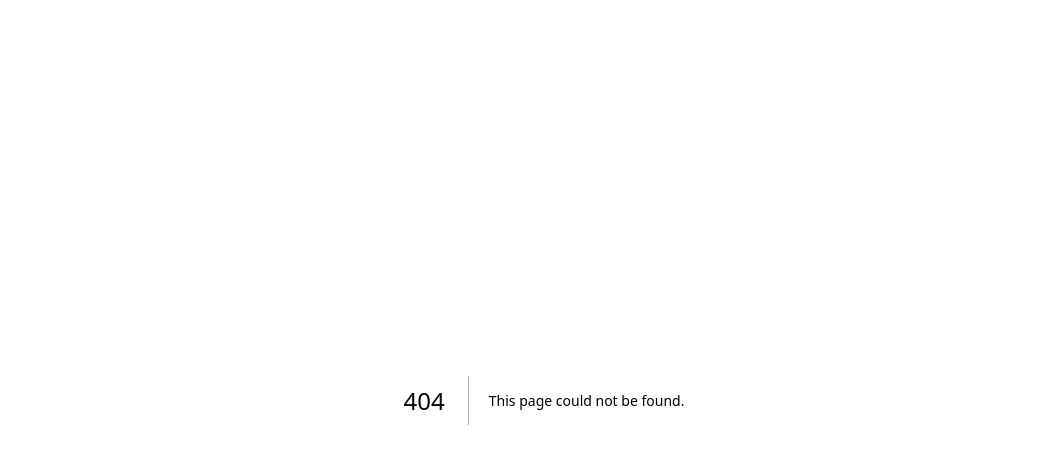
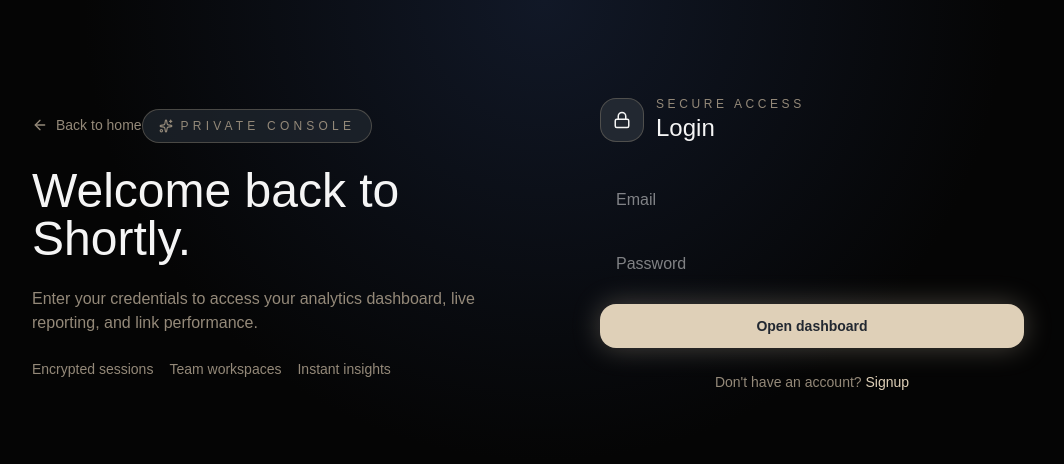
Before and after one commit to SyedShahulAhmed/next-journey, a Next.js app in the folder 18-url-shortener-api/: page /login in a window 1280 px wide. Before the commit this address had no page. Shown: the top 464 px of the page, without its empty margins (96-1160 px from the left). Built offline with nearby package versions, Linux system fonts and the light colour scheme.

Commit message:
add : Login page

```diff
--- /dev/null
+++ b/18-url-shortener-api/src/app/login/page.tsx
@@ -0,0 +1,142 @@
+"use client";
+
+import { ArrowLeft, Loader2, Lock, Sparkles } from "lucide-react";
+import { useRouter } from "next/navigation";
+import { useState } from "react";
+import { toast } from "sonner";
+
+export default function LoginPage() {
+  const router = useRouter();
+
+  const [loading, setLoading] = useState(false);
+
+  const [formData, setFormData] = useState({
+    email: "",
+    password: "",
+  });
+
+  async function handleLogin() {
+    try {
+      if (formData.email.trim() === "" || formData.password.trim() === "") {
+        toast.error("Email and password are required");
+        return;
+      }
+      setLoading(true);
+
+      const res = await fetch("/api/auth/login", {
+        method: "POST",
+        headers: {
+          "Content-Type": "application/json",
+        },
+        body: JSON.stringify(formData),
+      });
+      const data = await res.json();
+
+      if (!res.ok) {
+        toast.error(data?.error || "Login failed");
+        return;
+      }
+      toast.success("Login success");
+      router.push("/dashboard");
+      router.refresh();
+    } catch (error) {
+      toast.error("Something went wrong");
+    } finally {
+      setLoading(false);
+    }
+  }
+
+  return (
+    <main className="min-h-screen px-6 py-16">
+      <div className="mx-auto grid max-w-5xl items-center gap-12 lg:grid-cols-2">
+        <div className="space-y-6">
+          <button
+            onClick={() => router.push("/")}
+            className="inline-flex items-center gap-2 text-sm text-[#948979] transition hover:text-[#DFD0B8]"
+          >
+            <ArrowLeft size={16} />
+            Back to home
+          </button>
+          <div className="inline-flex items-center gap-2 rounded-full border border-[#948979]/40 bg-[#222831]/70 px-4 py-2 text-xs uppercase tracking-[0.35em] text-[#948979]">
+            <Sparkles size={14} />
+            Private console
+          </div>
+          <h1 className="font-heading text-4xl md:text-5xl">
+            Welcome back to Shortly.
+          </h1>
+          <p className="text-[#948979]">
+            Enter your credentials to access your analytics dashboard, live
+            reporting, and link performance.
+          </p>
+          <div className="flex flex-wrap gap-4 text-sm text-[#948979]">
+            <span>Encrypted sessions</span>
+            <span>Team workspaces</span>
+            <span>Instant insights</span>
+          </div>
+        </div>
+
+        <div className="glass-panel rounded-3xl p-8">
+          <div className="flex items-center gap-3">
+            <div className="flex h-11 w-11 items-center justify-center rounded-2xl border border-[#948979]/40 bg-[#222831]">
+              <Lock size={18} />
+            </div>
+            <div>
+              <p className="text-xs uppercase tracking-[0.3em] text-[#948979]">
+                Secure access
+              </p>
+              <p className="font-heading text-2xl">Login</p>
+            </div>
+          </div>
+
+          <div className="mt-8 space-y-4">
+            <input
+              type="email"
+              placeholder="Email"
+              value={formData.email}
+              onChange={(e) =>
+                setFormData({
+                  ...formData,
+                  email: e.target.value,
+                })
+              }
+              className="app-input w-full rounded-2xl px-4 py-3"
+            />
+
+            <input
+              type="password"
+              placeholder="Password"
+              value={formData.password}
+              onChange={(e) =>
+                setFormData({
+                  ...formData,
+                  password: e.target.value,
+                })
+              }
+              className="app-input w-full rounded-2xl px-4 py-3"
+            />
+
+            <button
+              onClick={handleLogin}
+              disabled={loading}
+              className="flex w-full items-center justify-center gap-2 rounded-2xl bg-[#DFD0B8] py-3 text-sm font-semibold text-[#222831] shadow-[0_0_28px_rgba(223,208,184,0.3)] transition hover:-translate-y-px]"
+            >
+              {loading && <Loader2 className="animate-spin" size={18} />}
+
+              {loading ? "Logging in..." : "Open dashboard"}
+            </button>
+          </div>
+
+          <p className="mt-6 text-center text-sm text-[#948979]">
+            Don&apos;t have an account?{" "}
+            <span
+              onClick={() => router.push("/signup")}
+              className="cursor-pointer text-[#DFD0B8]"
+            >
+              Signup
+            </span>
+          </p>
+        </div>
+      </div>
+    </main>
+  );
+}
```
